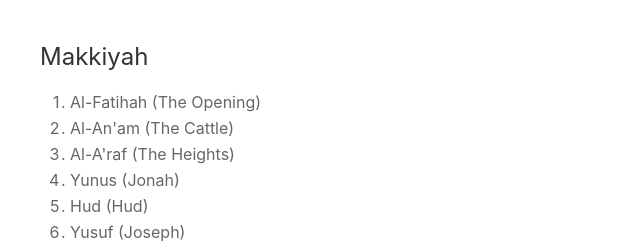
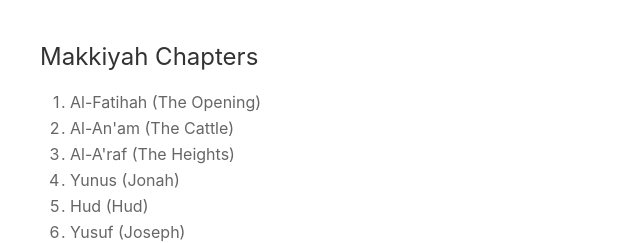
Before and after one commit to alqurankarim/alqurankarim.github.io, a Jekyll site: the page built from _pages/quran/types.html, in a window 1280 px wide and 900 px high. Shown: the top 243 px of the window, without its empty margins (0-640 px from the left). Built offline with Jekyll 4.4.1, drawn with Linux system fonts in a browser that asks for light colours; nearby versions of some CDN libraries; some of the changed text lies outside the part shown.

Commit message:
Update quran.yml

```diff
--- a/_data/quran.yml
+++ b/_data/quran.yml
@@ -38,8 +38,8 @@ chapters:
 
 
 types:
-  - title: Makkiyah
-    en_title: Meccan
+  - title: Makkiyah Chapters
+    en_title: Meccan Chapters
     chapters:
       - name: Al-Fatihah (The Opening)
       - name: Al-An'am (The Cattle)
@@ -127,8 +127,8 @@ types:
       - name: Al-Ikhlas (Sincerity)
       - name: Al-Falaq (The Daybreak)
       - name: An-Nas (Mankind)
-  - title: Madaniyah
-    en_title: Medinan
+  - title: Madaniyah Chapters
+    en_title: Medinan Chapters
     chapters:
       - name: Al-Baqarah (The Cow)
       - name: Al-Imran (The Family of Imran)
```
